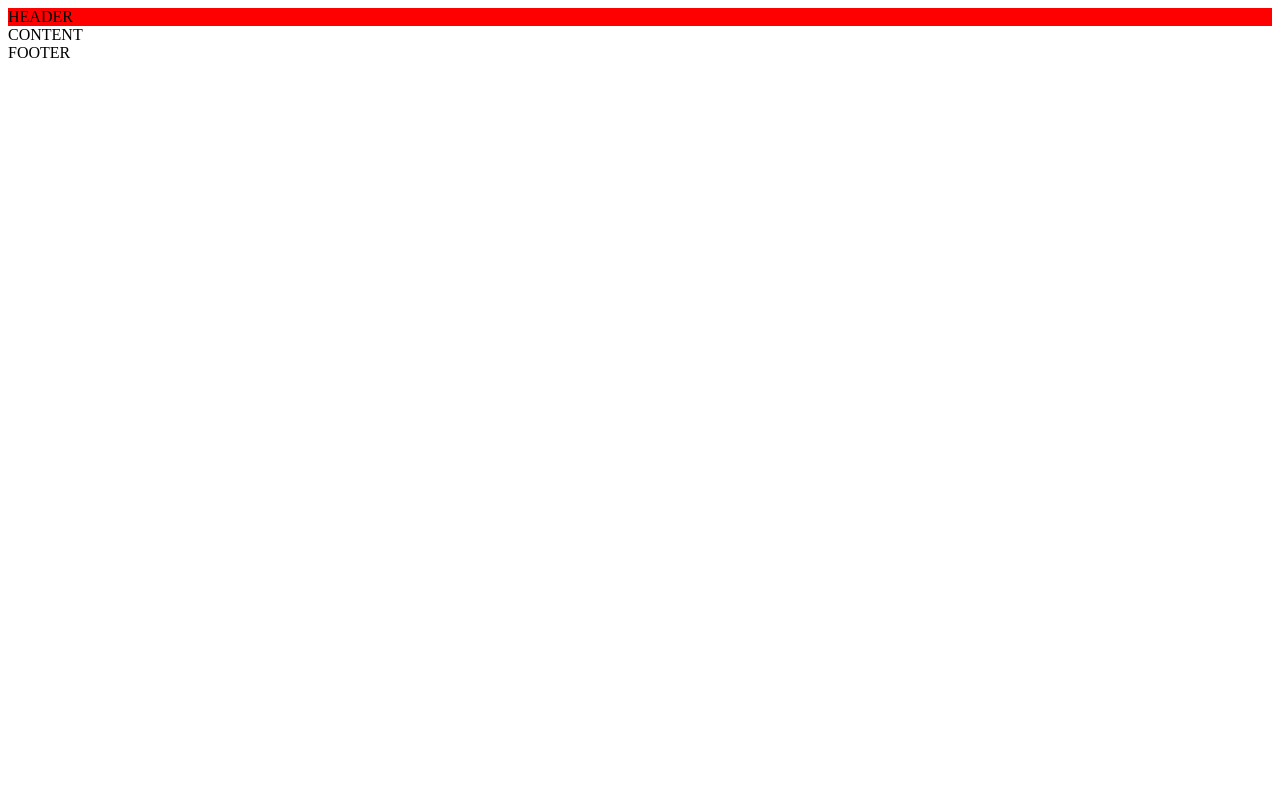
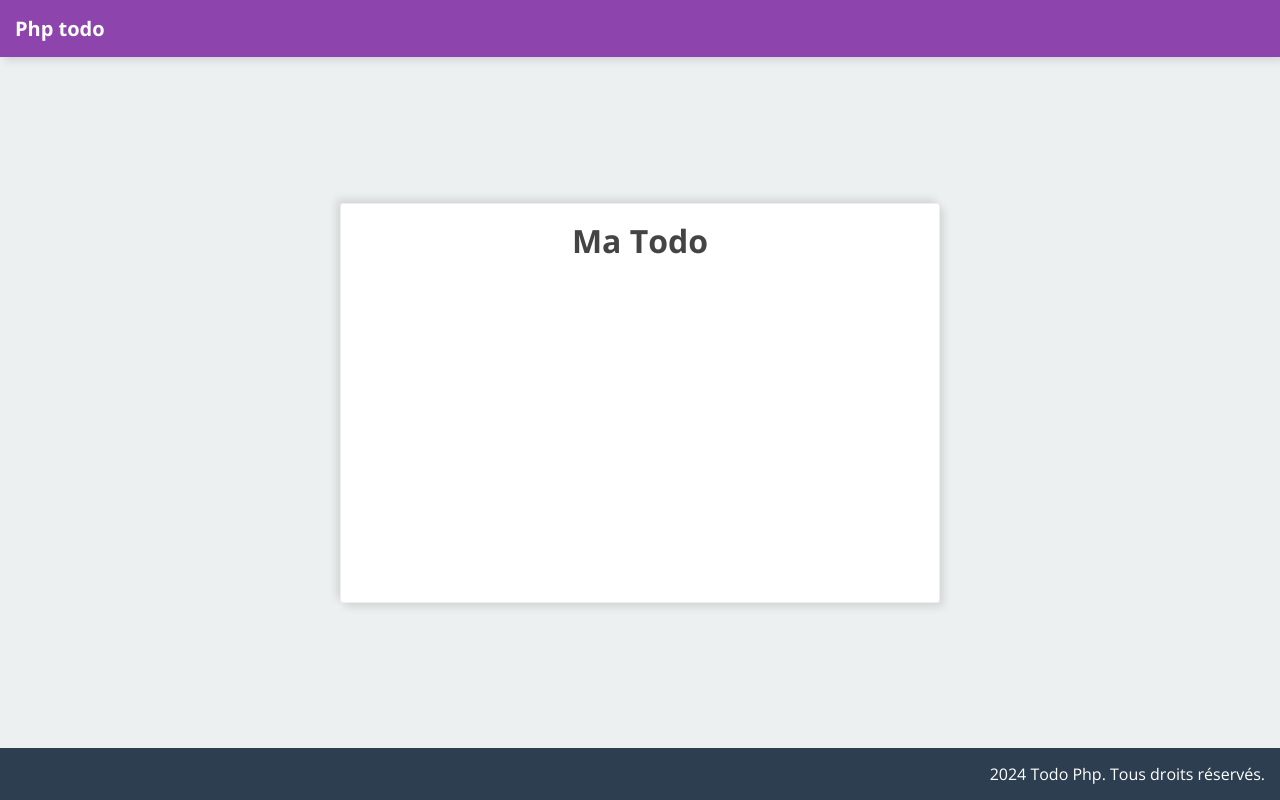
Before and after one commit to Saoufi-Sami/Todo-PHP, a PHP site: page / in a window 1280 px wide. Run offline with PHP 8.4, Linux system fonts and the light colour scheme.

Commit message:
premier  css ok

```diff
--- a/index.php
+++ b/index.php
@@ -1,19 +1,36 @@
 <!DOCTYPE html>
 <html lang="en">
+
 <head>
     <meta charset="UTF-8">
     <meta name="viewport" content="width=device-width, initial-scale=1.0">
     <link rel="stylesheet" href="public/css/style.css">
     <script defer src="public/js/index.js"></script>
+    <link rel="preconnect" href="https://fonts.googleapis.com">
+    <link rel="preconnect" href="https://fonts.gstatic.com" crossorigin>
+    <link href="https://fonts.googleapis.com/css2?family=Open+Sans:wght@400;700&display=swap" rel="stylesheet">
     <title>Todo </title>
 </head>
-<body>
-  <header>HEADER</header>
-<div class="content">CONTENT</div>
-<footer>FOOTER</footer>
 
 
+<body>
+    <div class="container">
+        <header>
+        <div class="logo">Php todo</div>
+        </header>
+        <div class="content">
+            <div class="todo-container">
+            <h1>Ma Todo</h1>
+            <div class="todo-form"></div>
+            <div class="todo-list"></div>
+        </div>
+        </div>
+        <footer>
+            <p>2024 Todo Php. Tous droits réservés.</p>
+        </footer>
 
+    </div>
 
 </body>
+
 </html>
--- a/public/css/style.css
+++ b/public/css/style.css
@@ -1,3 +1,95 @@
+/* theme */
+
+:root {
+    --font-family: "Open Sans", sans-serif;
+    --primary:#8e44ad;
+    --dark:#2c3e50;
+    --background-light:#ecf0f1;
+    --text-color:#444;
+    --text-color-light:#fff;
+    --box-shadow: 4px 4px 8px rgba(0, 0, 0, 0.1), -4px -4px 8px rgba(0, 0, 0, 0.1);
+    --border:1px solid #eee;
+
+}
+
+
+
+
+/* reset */
+
+* {
+    box-sizing: border-box;
+}
+
+html, body {
+    margin: 0;
+    padding: 0;
+    font-size: 10px;
+    font-family: var(--font-family);
+    background-color: var(--background-light);
+
+}
+
+h1, p {
+    margin:0;
+}
+
+/* container */
+
+.container {
+font-size: 1.6rem;
+min-height: 100vh;
+display: flex;
+flex-flow: column;
+color: var(--text-color);
+}
+
+/* header */
+
 header {
-    background-color: red;
+    background-color: var(--primary);
+    padding: 1.5rem;
+    box-shadow: var(--box-shadow);
 }
+
+.logo {
+    font-weight: 700;
+    font-size: 2rem;
+    color: var(--text-color-light);
+}
+/* footer */
+
+footer {
+    background-color: var(--dark);
+    display: flex;
+    flex-flow: row-reverse;
+    color: var(--text-color-light);
+    padding: 1.5rem;
+    }
+
+
+/* content */
+
+.content {
+    flex:1;
+    display: flex;
+    flex-flow: row;
+    justify-content: center;
+    align-items: center;
+}
+
+/* todo */
+
+.todo-container {
+    padding: 1.5rem;
+    background-color: white;
+    border: var(--border);
+    border-radius: 3px;
+    min-width: 60rem;
+    min-height: 40rem;
+    box-shadow: var(--box-shadow);
+}
+
+.todo-container h1 {
+    text-align: center;
+}
```
